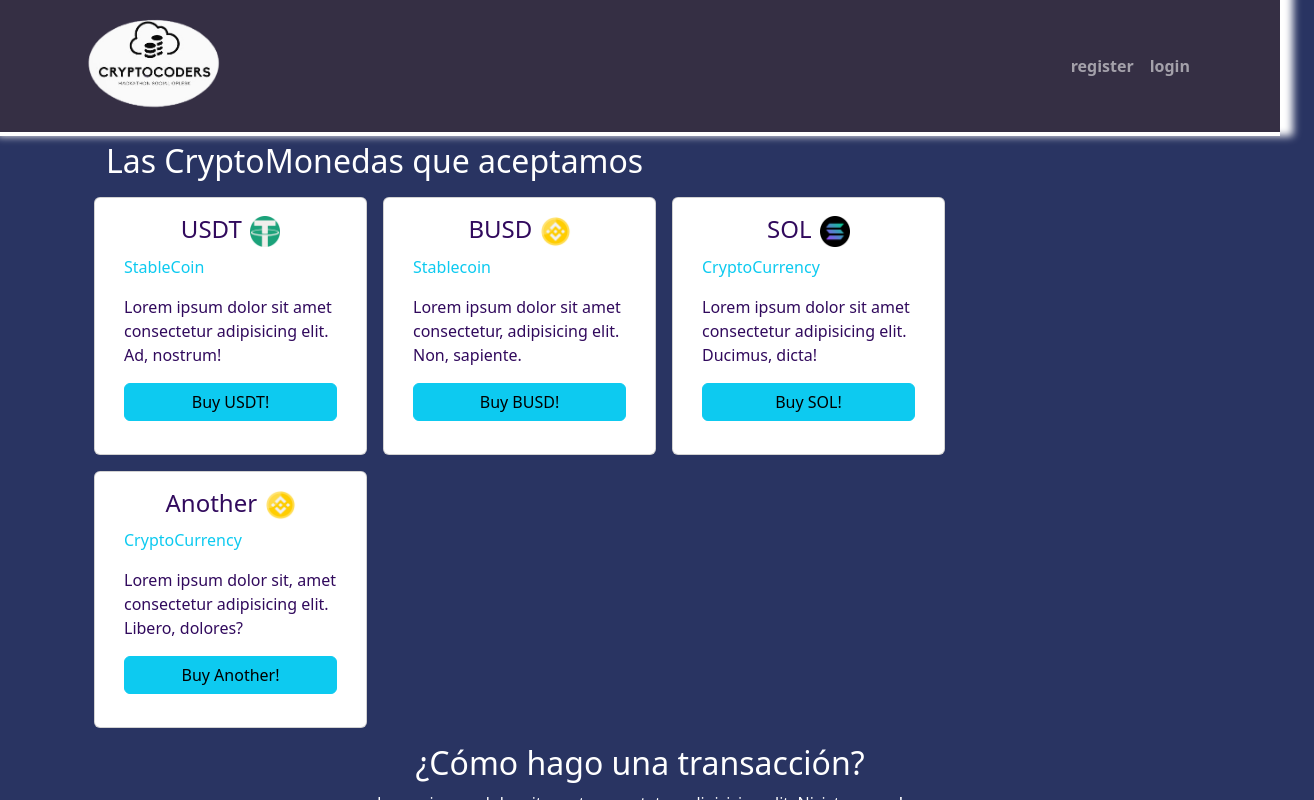
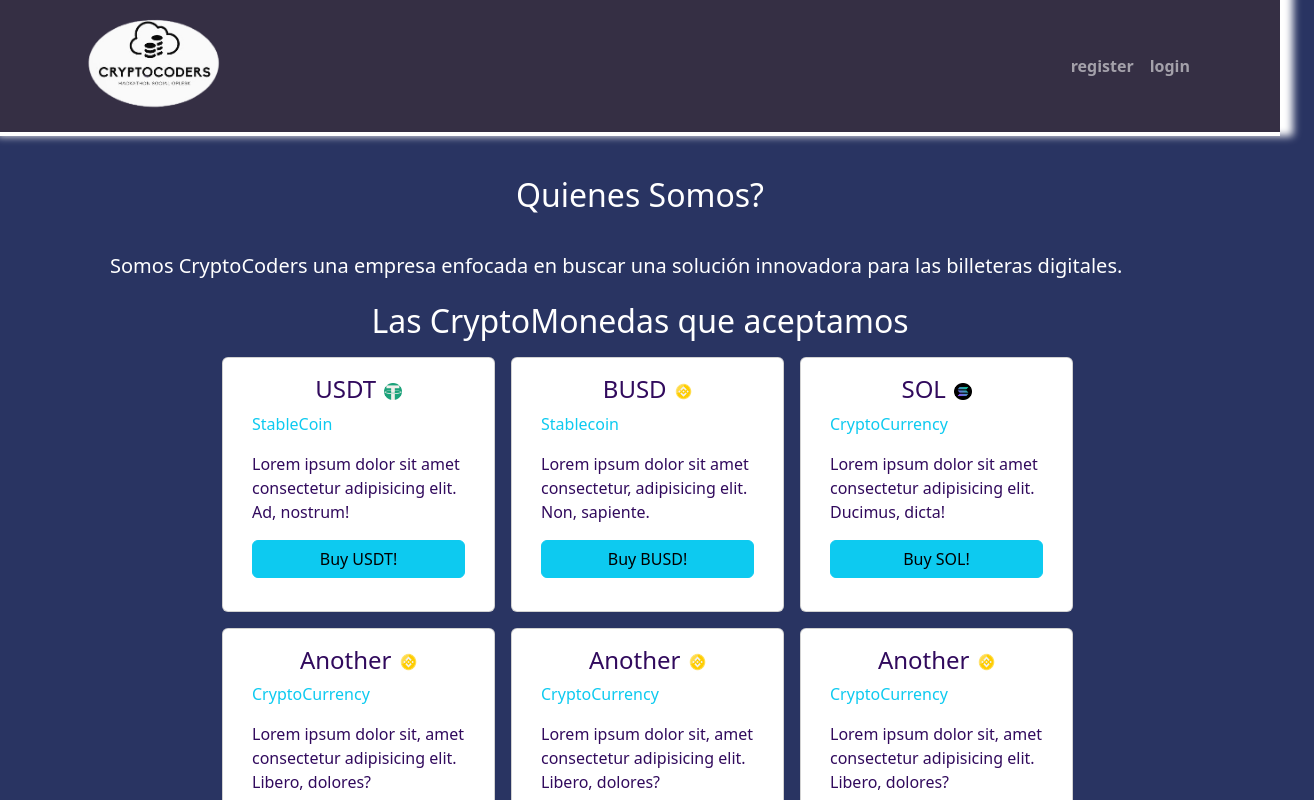
Before and after one commit to requin883/NuevoFront, a React (Vite) app: page /home in a window 1280 px wide. Shown: the top 800 px of the page, 1314 px wide, since content can reach past the window. Built offline with nearby package versions, Linux system fonts and the light colour scheme.

Commit message:
feat: add style to cards

```diff
--- a/src/Pages/Homepages/Components/Card.jsx
+++ b/src/Pages/Homepages/Components/Card.jsx
@@ -11,7 +11,7 @@ export default function Card({ title, cat, children }) {
         <>
             <Col md="3" key={title} className="card me-3 mb-3">
                 <div className="d-flex flex-column alert newcard">
-                    <h4 className="align-self-center">{title}<img className="ps-2" style={{maxWidth:"3vw"}} src={imgSrc} ></img></h4>
+                    <h4 className="align-self-center">{title}<img className="ps-2 cryptoimg" src={imgSrc} ></img></h4>
                     <p className="category text-info">{cat}</p>
                     <p>
                         {children}
--- a/src/Pages/Homepages/Homepages.jsx
+++ b/src/Pages/Homepages/Homepages.jsx
@@ -27,11 +27,10 @@ function Homepages() {
                         las billeteras digitales.
                     </h5>
                 </Container>
-                <Container>
-                    <Container>
+                <Container className="d-flex flex-column justify-content-center align-items-center">
                     <h2 className="mb-3">Las CryptoMonedas que aceptamos</h2>
-                        <div className="CryptoCurrencies">
-                            <Row xs="4">
+                    <Container className="CryptoCurrencies">
+                        <Row>
                             <Card title="USDT" cat="StableCoin">
                                 Lorem ipsum dolor sit amet consectetur adipisicing elit. Ad, nostrum!
                             </Card>
@@ -44,8 +43,13 @@ function Homepages() {
                             <Card title="Another" cat="CryptoCurrency">
                                 Lorem ipsum dolor sit, amet consectetur adipisicing elit. Libero, dolores?
                             </Card>
+                            <Card title="Another" cat="CryptoCurrency">
+                                Lorem ipsum dolor sit, amet consectetur adipisicing elit. Libero, dolores?
+                            </Card>
+                            <Card title="Another" cat="CryptoCurrency">
+                                Lorem ipsum dolor sit, amet consectetur adipisicing elit. Libero, dolores?
+                            </Card>
                         </Row>
-                        </div>
                     </Container>
                 </Container>
                 <div className="section section-contact-us text-center">
--- a/src/scss/style.scss
+++ b/src/scss/style.scss
@@ -4,24 +4,26 @@ $third-color: #352F44;
 $details-color: #310A5D;
 
 body {
-    background-color: #293462
-    ;
+    background-color: #293462;
     color: white;
 }
 
-.controlledInput{
-    width:40vw;
+.controlledInput {
+    width: 40vw;
 }
-.profmar{
+
+
+.profmar {
     margin-top: 6em;
 }
-.separator{
+
+.separator {
     height: 70vh;
     width: 1px;
     border: 1px solid white;
 }
 
-.cont{
+.cont {
     margin-top: 10em;
 }
 
@@ -31,13 +33,16 @@ body {
     padding: 1em;
     margin-top: 1em;
 }
-.profileCard{
+
+.profileCard {
     margin-top: 20em;
 }
-.newalert{
+
+.newalert {
     margin-top: 10em;
 }
-.regcard{
+
+.regcard {
     margin-top: 10em;
     color: $third-color;
 }
@@ -47,15 +52,16 @@ body {
     height: auto;
 }
 
-.linkscontainer{
+.linkscontainer {
     margin-top: 9em;
 }
 
-.logincard{
+.logincard {
     text-align: center;
     color: #411E8F;
     margin-top: 15em;
 }
+
 .nav {
     font-weight: bold;
     background-color: $third-color;
@@ -68,7 +74,26 @@ body {
 
 }
 
+.wrapper {
+    margin-top: 10em;
+}
 
 .title {
     opacity: 1;
 }
+
+@media (min-width: 768px) {
+    .CryptoCurrencies {
+        margin-left: 10vw;
+    }
+}
+
+.cryptoimg {
+    max-width: 2vw;
+}
+
+@media (max-width: 576px) {
+    .cryptoimg {
+        max-width: 10vw;
+    }
+}
```
Lines whose indentation alone changed are shown as unchanged.
